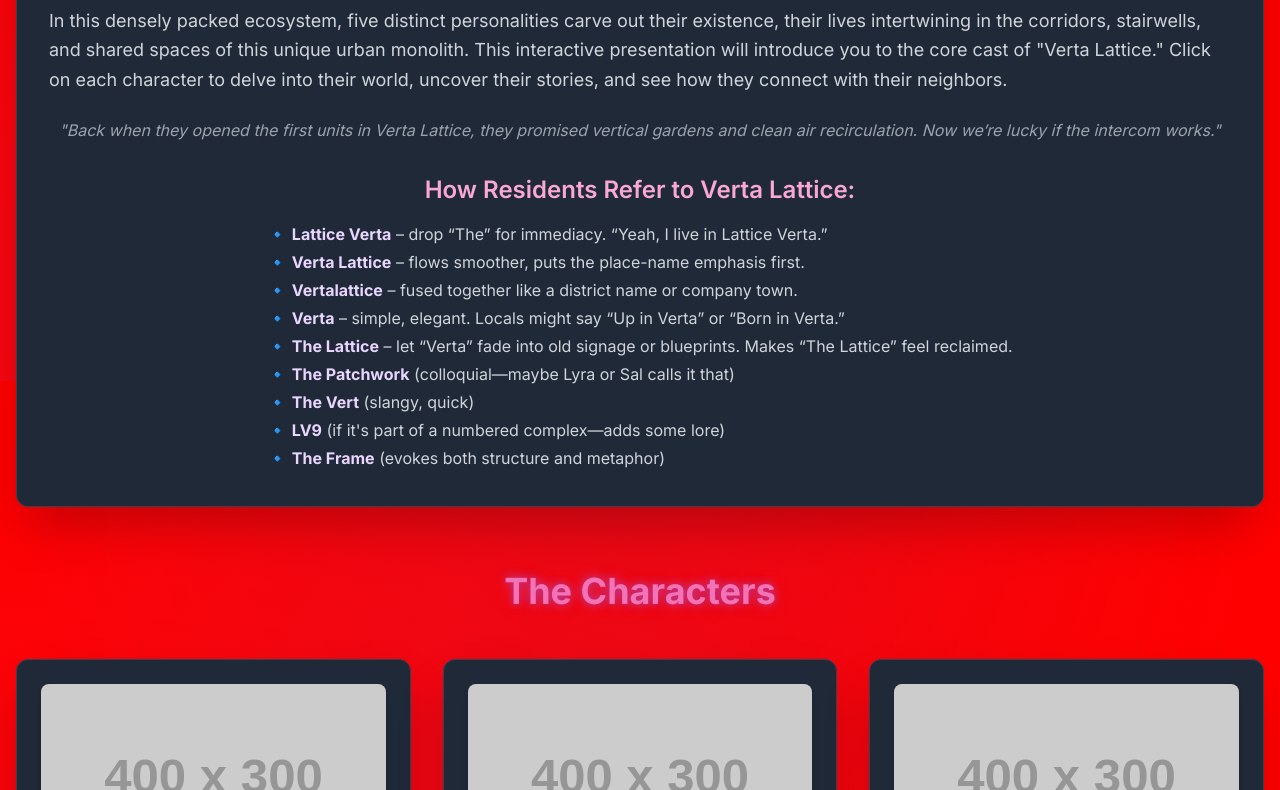
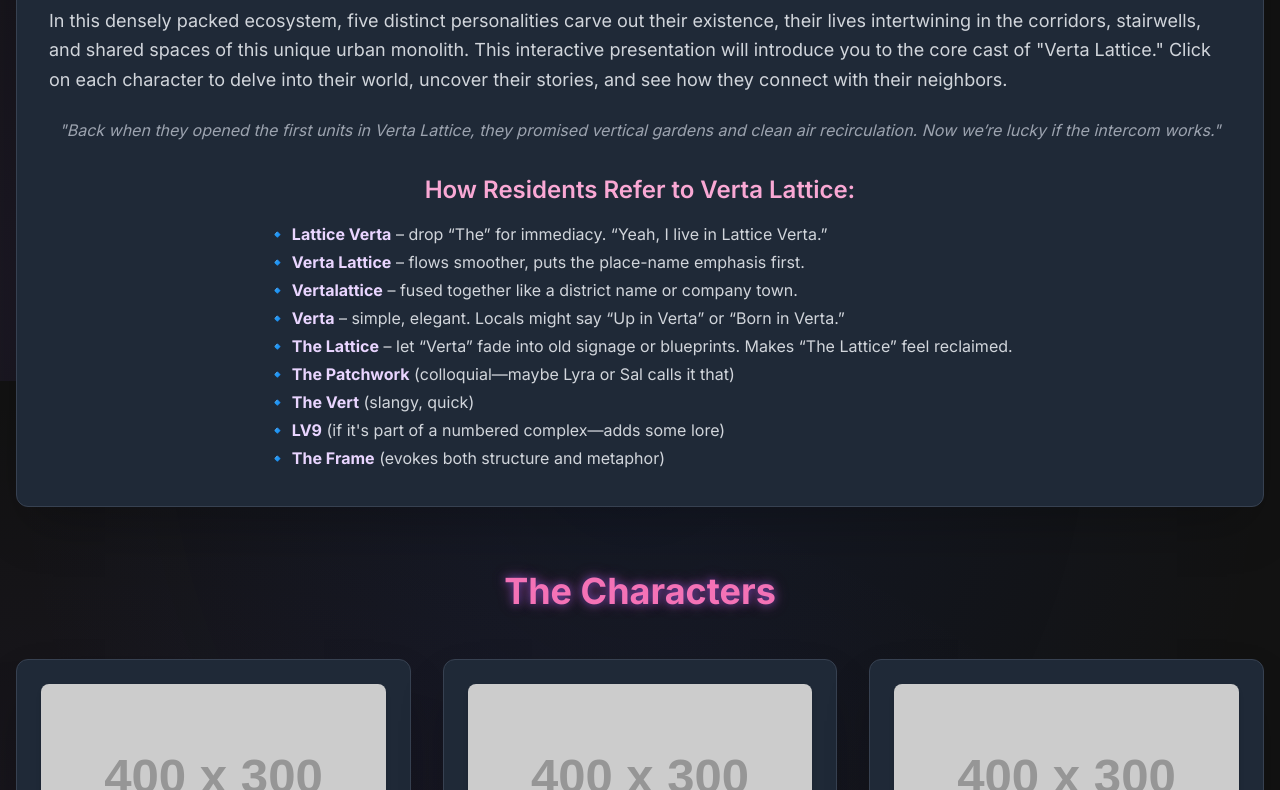
Before and after one commit to WojciechHupert/Lelit, a plain HTML site: page index.html in a window 1280 px wide. Shown: the part 419-1209 px from the top of the page. Drawn offline with nearby package versions, Linux system fonts and the light colour scheme; placeholder pictures from the web are drawn by us.

Commit message:
Restore original background color and gradients

```diff
--- a/index.html
+++ b/index.html
@@ -11,7 +11,7 @@
     <style>
         body {
             font-family: 'Inter', sans-serif;
-            background-color: red; /* Changed to red */
+            background-color: #121212; /* Even darker background */
             color: #e2e8f0; /* Light text */
             /* Subtle background pattern to evoke a futuristic/stacked feel */
             background-image: radial-gradient(at 50% 0%, rgba(29, 78, 216, 0.1) 0%, transparent 70%),
```
Also changed, not shown: 1 other file.
